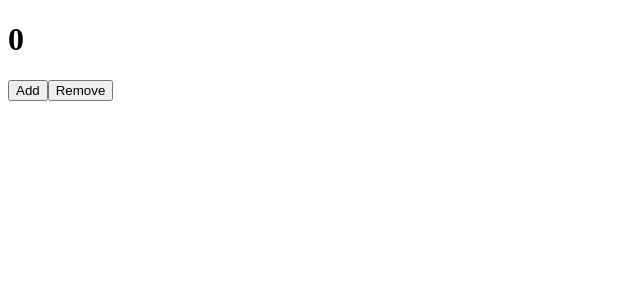
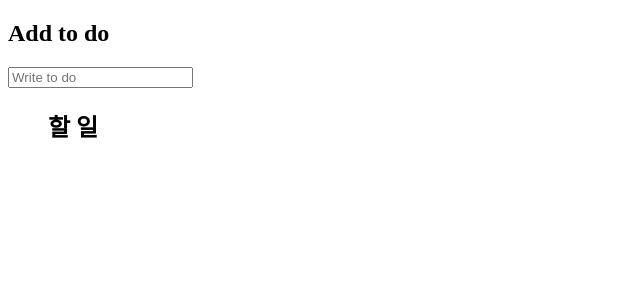
Before and after one commit to jsh612/test_hook2, a React (Create React App) app: page / in a window 1280 px wide. Shown: the top 300 px of the page, without its empty margins (0-640 px from the left). Built offline with nearby package versions, Linux system fonts and the light colour scheme.

Commit message:
#9.8 Adding To Dos

```diff
--- a/src/App.js
+++ b/src/App.js
@@ -1,31 +1,55 @@
-import React, { useReducer } from "react";
+import React, { useReducer, useState } from "react";
 
-const INCREMENT = "increment";
-const DECREMENT = "decrement";
+const initialState = { toDos: [] };
+const ADD = "add";
 
 const reducer = (state, action) => {
-  console.log("state", state);
-  console.log("action", action);
-  // 리턴 값 = 새로운 state가 된다.(기존 state가 대체됨)
+  // → action : dispatch에서 쏴준값들이 들어간다
   switch (action.type) {
-    case INCREMENT:
-      return { count: state.count + 1 };
-    case DECREMENT:
-      return { count: state.count - 1 };
+    case ADD:
+      return { toDos: [...state.toDos, { text: action.payload }] };
     default:
-      throw new Error();
+      return;
   }
 };
 
 function App() {
   // dispatch: reducer에게 입력된 매개변수를 전달 + reducer 함수 실행
   // reducer : dispatch의 입력값에 따라 기존 state를 가공하여 새로운 state를 출력하는 역할
-  const [state, dispatch] = useReducer(reducer, { count: 0 });
+
+  const [state, dispatch] = useReducer(reducer, initialState); // 데이터 누적용도
+
+  const [newToDo, setNewToDo] = useState(""); // 현재입력값 저장 용도
+
+  const onSubmit = e => {
+    e.preventDefault();
+    dispatch({ type: ADD, payload: newToDo });
+    setNewToDo("");
+  };
+  const onChange = e => {
+    const {
+      target: { value }
+    } = e;
+    setNewToDo(value);
+  };
   return (
     <>
-      <h1>{state.count}</h1>
-      <button onClick={() => dispatch({ type: INCREMENT })}>Add</button>
-      <button onClick={() => dispatch({ type: DECREMENT })}>Remove</button>
+      <h2>Add to do</h2>
+      <form onSubmit={onSubmit}>
+        <input
+          value={newToDo}
+          type="text"
+          placeholder="Write to do"
+          onChange={onChange}
+        />
+      </form>
+
+      <ul>
+        <h2>할 일</h2>
+        {state.toDos.map((toDo, index) => (
+          <li key={index}>{toDo.text}</li>
+        ))}
+      </ul>
     </>
   );
 }
```
